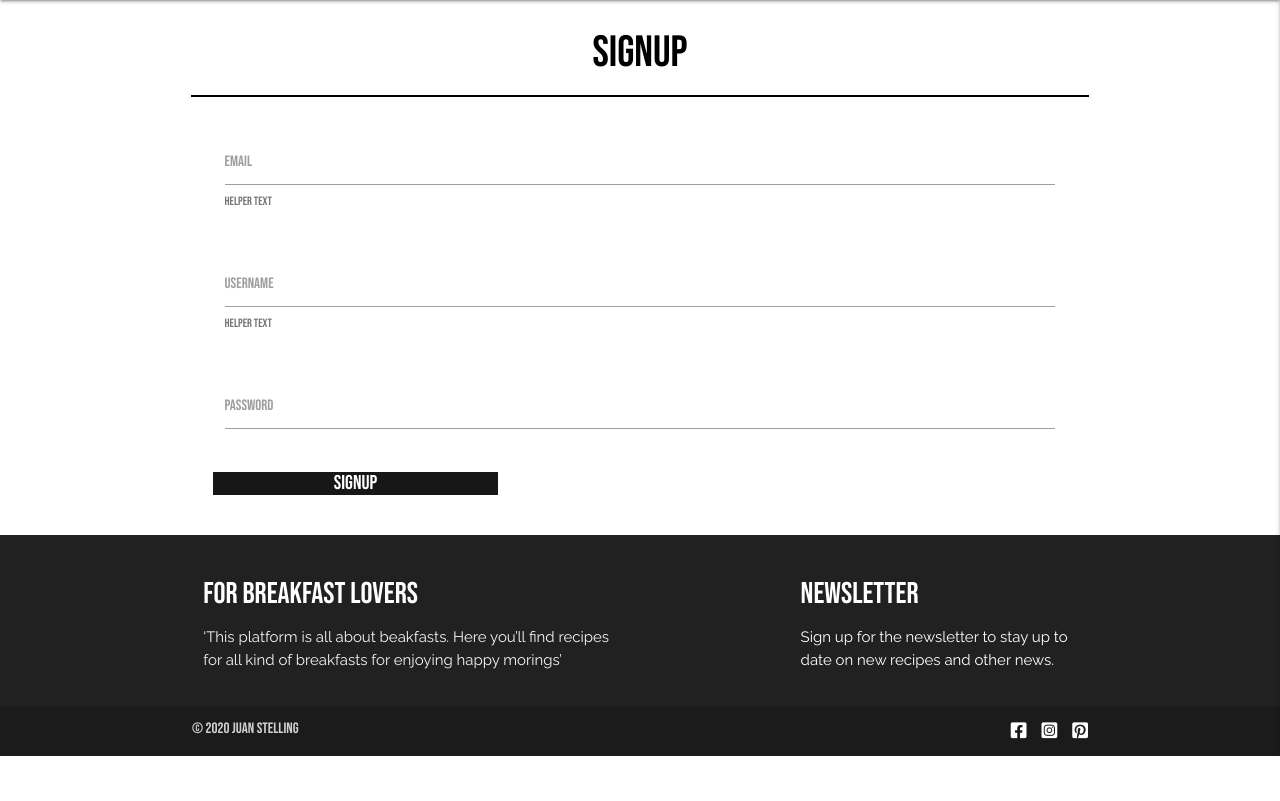
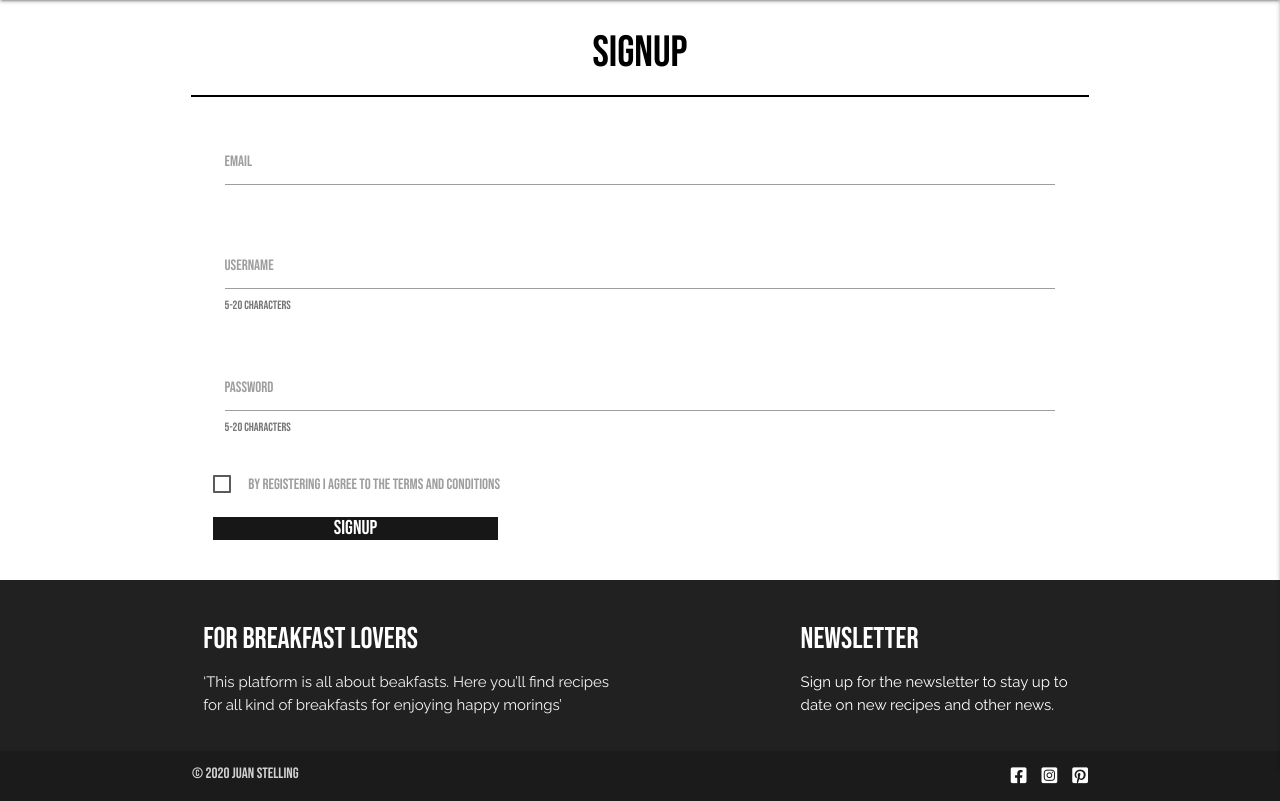
Before and after one commit to juanstelling/MS3_breaktasty, a Flask app: page /signup in a window 1280 px wide. Shown: the part 91-892 px from the top of the page. Before the commit the page ends 847 px from the top, so only its background shows below. Run offline with Flask 2, Linux system fonts and the light colour scheme; some libraries are stand-ins or nearby versions.

Commit message:
Add signup functionality

```diff
--- a/app.py
+++ b/app.py
@@ -28,6 +28,26 @@ def index():
 # --------- REGISTRATION  --------- #
 @app.route("/signup", methods=["GET", "POST"])
 def signup():
+    if request.method == "POST":
+        # check if username already exists in db
+        existing_user = mongo.db.users.find_one(
+            {"username": request.form.get("username").lower()})
+
+        if existing_user:
+            flash("Username already exists")
+            return redirect(url_for("signup"))
+
+        signup = {
+            "email": request.form.get("email").lower(),
+            "username": request.form.get("username").lower(),
+            "password": generate_password_hash(request.form.get("password"))
+        }
+        mongo.db.users.insert_one(signup)
+
+        # put the new user into 'session' cookie
+        session["user"] = request.form.get("username").lower()
+        flash("Signup Succesful")
+
     return render_template("signup.html")
 
 
--- a/static/css/style.css
+++ b/static/css/style.css
@@ -30,6 +30,12 @@ p {
 .social-icons {
     margin-left: 15px;
     font-size: 18px;
+}
+
+.flashes h4 {
+    background-color: #000;
+    color: #fff;
+    line-height: 2;
 }
 
 /*------------------------------------- Lines/ buttons */
--- a/templates/base.html
+++ b/templates/base.html
@@ -63,6 +63,19 @@
             </ul>
         </header>
 
+        <section>
+            <!-- Flash messages -->
+            {% with messages = get_flashed_messages() %}
+                {% if messages %}
+                    {% for message in messages %}
+                        <div class="row flashes">
+                            <h4 class="center align">{{ message }}</h4>
+                        </div>
+                    {% endfor %}
+                {% endif %}
+            {% endwith%}
+        </section>
+
         <main>
         {% block content %}
         {% endblock %}
--- a/templates/signup.html
+++ b/templates/signup.html
@@ -15,28 +15,36 @@
             <!-- Email -->
             <div class="row">
                 <div class="input-field col s12">
-                    <input id="email" name="email" type="email" class="validate">
+                    <input id="email" name="email" type="email" class="validate" required>
                     <label for="email">Email</label>
-                    <span class="helper-text" data-error="wrong" data-success="right">Helper text</span>
                 </div>
             </div>
             <!-- Username -->
             <div class="row">
                 <div class="input-field col s12">
-                    <input id="username" name="username" type="text" class="validate">
+                    <input id="username" name="username" type="text" minlength="5" maxlength="20" pattern="^[a-zA-Z0-9]{5, 20}$" class="validate" required>
                     <label for="username">username</label>
-                    <span class="helper-text" data-error="wrong" data-success="right">Helper text</span>
+                    <span class="helper-text" data-error="wrong" data-success="right">5-20 characters</span>
                 </div>
             </div>
             <!--Password -->
             <div class="row">
                 <div class="input-field col s12">
-                    <input id="password" name="password" type="password" class="validate">
+                    <input id="password" name="password" type="password" minlength="5" maxlength="20" pattern="^[a-zA-Z0-9]{5, 20}$" class="validate" required>
                     <label for="password">Password</label>
+                    <span class="helper-text" data-error="wrong" data-success="right">5-20 characters</span>
                 </div>
             </div>
+            <!-- Terms and conditions-->
             <div class="row">
-                <button type="submit" class="col s4">Signup</button>
+                <label>
+                    <input type="checkbox" required/>
+                    <span>By registering I agree to the terms and conditions</span>
+                </label>
+            </div>
+            <!-- Terms and conditions-->
+            <div class="row">
+                <button type="submit" class="col s4">signup</button>
             </div>
 
         </form>
```
